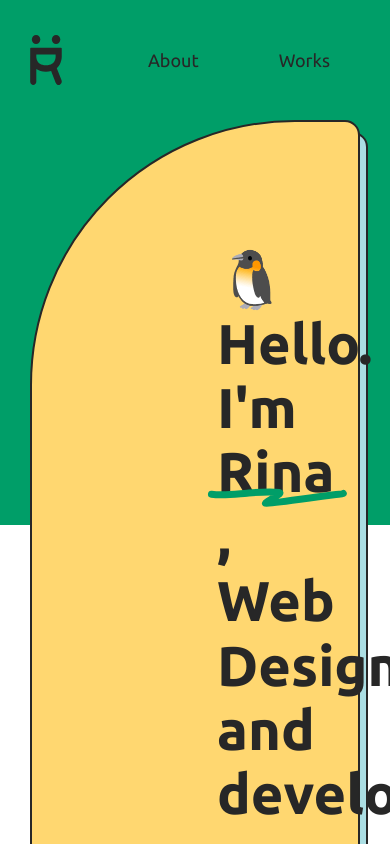
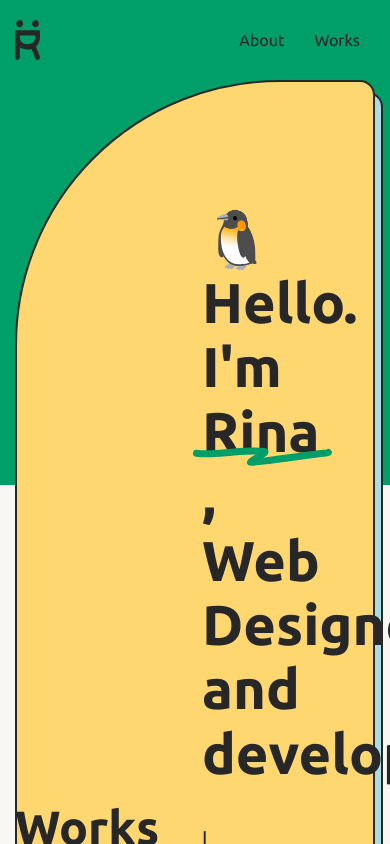
Before and after one commit to rixcx/rinaofk, a Next.js app: page / in a window 390 px wide. Shown: the top 844 px of the page. Built offline with nearby package versions, Linux system fonts and the light colour scheme.

Commit message:
[ common ] set breakpoint and fix img size

```diff
--- a/src/app/common/destyle.css
+++ b/src/app/common/destyle.css
@@ -211,6 +211,8 @@ img,
 embed,
 object,
 iframe {
+  width: 100%;
+  height: auto;
   vertical-align: bottom;
 }
 
--- a/src/app/common/global.tsx
+++ b/src/app/common/global.tsx
@@ -1,6 +1,9 @@
 'use client'
 /** @jsxImportSource @emotion/react */
 import { css } from "@emotion/react";
+
+const breakpoint = 768
+export const sp  = `@media (max-width: ${breakpoint}px)`;
 
 export const container = css`
   position: relative;
@@ -8,5 +11,8 @@ export const container = css`
   max-width: var(--container-width);
   margin: 0 auto;
   padding: 0 var(--container-padding);
-  /* background-color: #dadfe6; */
+
+  ${sp} {
+    padding: 0 calc(var(--container-padding)/2);
+  }
 `
--- a/src/app/layout.tsx
+++ b/src/app/layout.tsx
@@ -1,6 +1,7 @@
 'use client'
 /** @jsxImportSource @emotion/react */
 import { Global, css } from "@emotion/react";
+import * as global from '../app/common/global'
 
 import { Ubuntu } from "next/font/google";
 
--- a/src/app/page.tsx
+++ b/src/app/page.tsx
@@ -11,7 +11,7 @@ import { Work } from '../components/Work/Work';
 
 export default function Home() {
   return (
-    <main css={main}>
+    <main>
 
       <div css={hero_bg}>
         <section css={global.container}>
@@ -67,16 +67,19 @@ export default function Home() {
 }
 
 /*---------- css ----------*/
-export const main = css`
-  background-color: var(--color-white);
-`;
-
 export const hero_bg = css`
   background-color: var(--color-tirminaly);
   height: 525px;
   margin-top: -120px;
   margin-bottom: calc(120px + 35px + 160px);
   padding-top: 120px;
+
+  ${global.sp} {
+
+
+
+  }
+
 `;
 
 export const hero = css`
@@ -168,6 +171,7 @@ export const about_desc = css`
 
 export const about_img = css`
   position: relative;
+  width: 400px;
 
   > img {
     border: 2px solid var(--color-black);
--- a/src/components/footer/footer.tsx
+++ b/src/components/footer/footer.tsx
@@ -26,6 +26,11 @@ export const wrapper = css`
   display: flex;
   justify-content: space-between;
   padding: 60px 0;
+
+  ${global.sp} {
+    flex-direction: column-reverse;
+    padding: 40px 0;
+  }
 `;
 
 export const link = css`
@@ -34,9 +39,20 @@ export const link = css`
   align-items: center;
   font-size: var(--font-small);
 
+  ${global.sp} {
+    flex-direction: column;
+    align-items: flex-start;
+    margin-bottom: 40px;
+  }
+
   li {
     + li {
-      margin-left: 30px
+      margin-left: 30px;
+
+      ${global.sp} {
+        margin-top: 20px;
+        margin-left: 0;
+      }
     }
 
     a {
--- a/src/components/header/header.tsx
+++ b/src/components/header/header.tsx
@@ -10,7 +10,7 @@ export default function Header() {
     <header css={global.container}>
       <nav css={wrapper}>
         <h1 style={{display: 'none'}}>rinaofk</h1>
-        <a href="/">
+        <a css={logo} href="/">
           <Image
             src="/common/logo.svg"
             alt="rinaofk"
@@ -33,6 +33,18 @@ export const wrapper = css`
   display: flex;
   justify-content: space-between;
   padding: 35px 0;
+
+  ${global.sp} {
+    padding: 20px 0;
+  }
+`;
+
+export const logo = css`
+  width: 32px;
+
+  ${global.sp} {
+    width: 25px;
+  }
 `;
 
 export const menu = css`
@@ -41,11 +53,23 @@ export const menu = css`
   align-items: center;
   font-size: var(--font-em);
 
+  ${global.sp} {
+    font-size: var(--font-body);
+  }
+
   li {
     padding: 10px 30px;
 
+    ${global.sp} {
+      padding: 5px 15px;
+    }
+
     + li {
-      margin-left:20px
+      margin-left: 20px
+
+      ${global.sp} {
+        margin-left: 10px
+      }
     }
 
     a {
```
Also changed, not shown: src/app/about/page.tsx (+9 -0 lines).
